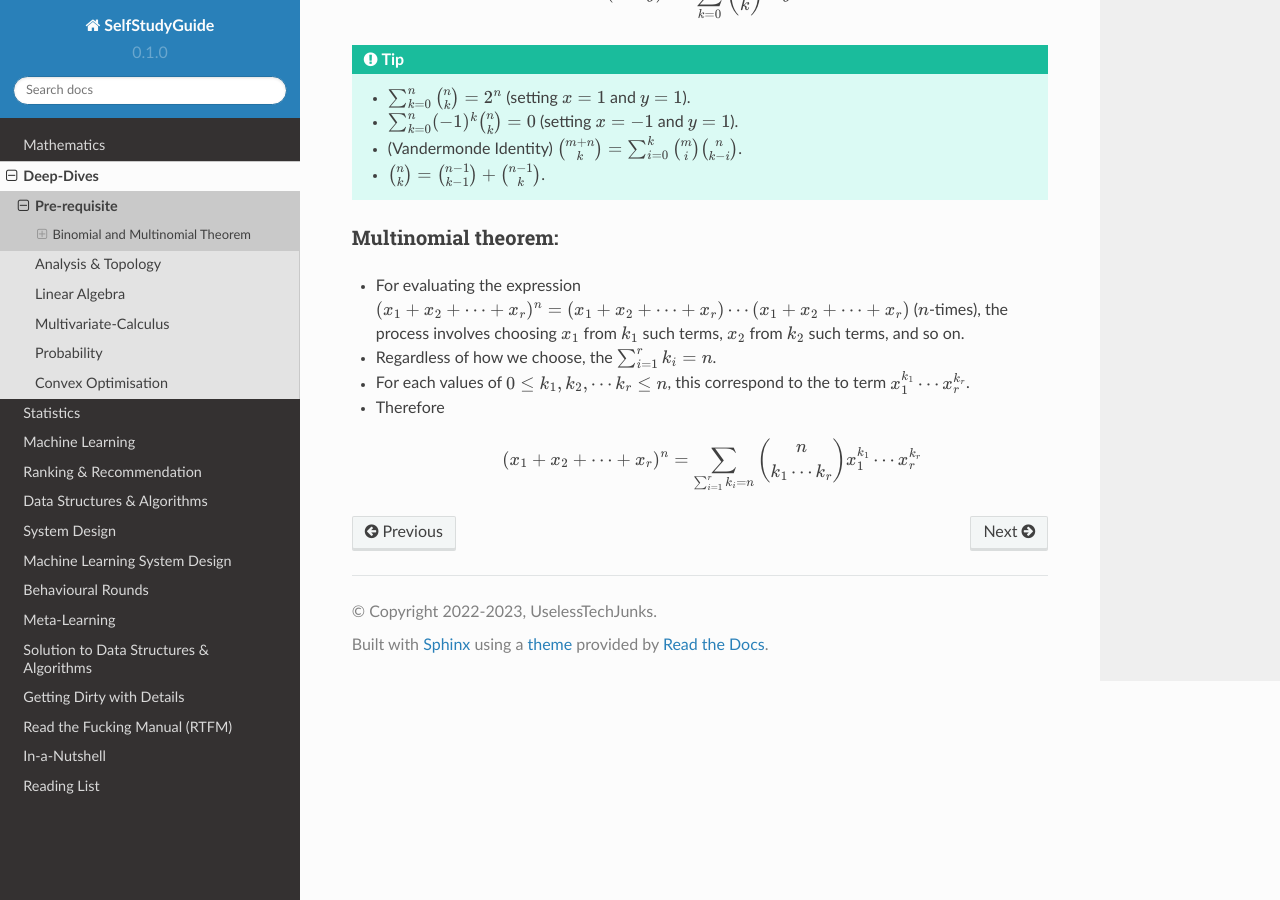
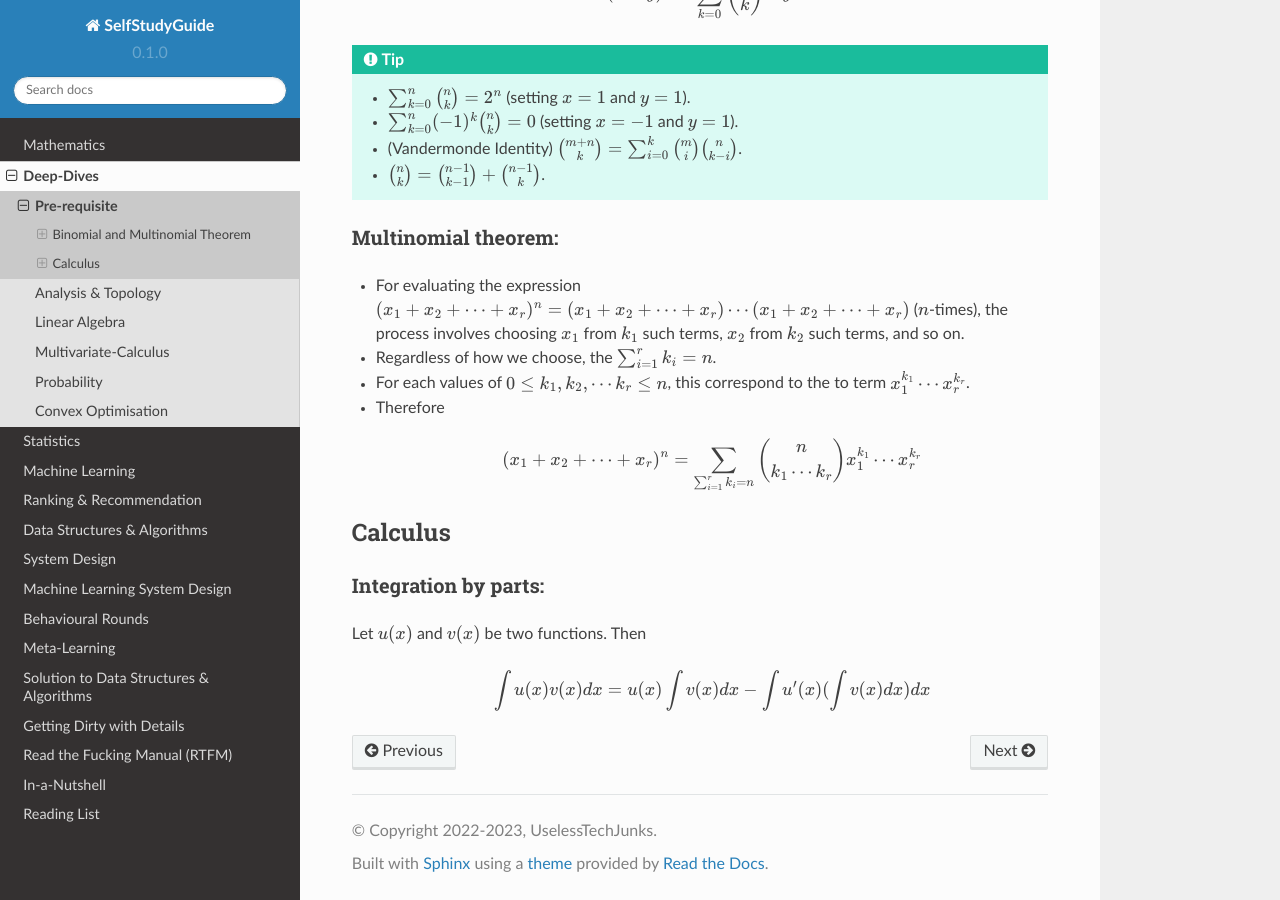
Before and after one commit to uselesstechjunks/leetcode, a Sphinx documentation site: the page built from docs/source/math/prereq.rst, in a window 1280 px wide and 900 px high, scrolled down 882 px. Built offline with Sphinx 7.4.7 and the Read the Docs theme 2.0.0, drawn with Linux system fonts in a browser that asks for light colours.

Commit message:
Update prereq.rst

```diff
--- a/docs/source/math/prereq.rst
+++ b/docs/source/math/prereq.rst
@@ -39,3 +39,12 @@ Multinomial theorem:
 
   .. math::
    (x_1+x_2+\cdots+x_r)^n=\sum_{\sum_{i=1}^r k_i=n} {n\choose k_1\cdots k_r} x_1^{k_1}\cdots x_r^{k_r}
+
+Calculus
+==============================================
+
+Integration by parts:
+-------------------------------
+Let :math:`u(x)` and :math:`v(x)` be two functions. Then
+
+ .. math:: \int u(x)v(x) dx = u(x)\int v(x) dx −\int u'(x) (\int v(x) dx) dx
```
